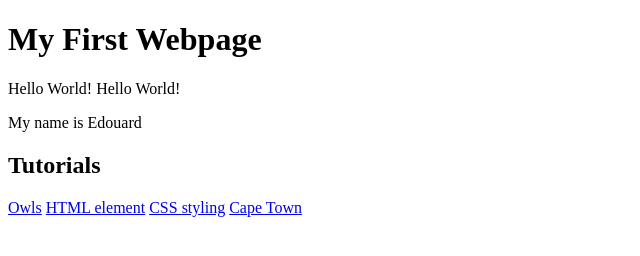
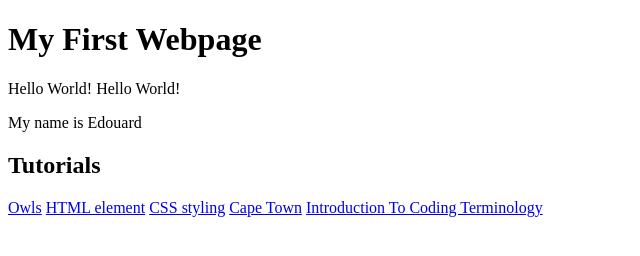
Before and after one commit to edoplo/edoplo.github.io, a plain HTML site: page index.html in a window 1280 px wide. Shown: the whole page, without its empty margins (0-640 px from the left). Drawn offline with Linux system fonts and the light colour scheme.

Commit message:
Add files via upload

```diff
--- a/index.html
+++ b/index.html
@@ -17,5 +17,6 @@
     <a href="https://codepen.io/edoplo/pen/MWWNYKz">HTML element</a>
     <a href="https://codepen.io/edoplo/pen/qBBeErO?editors=1100">CSS styling</a>
     <a href="https://codepen.io/edoplo/pen/LYENyMa">Cape Town</a>
+    <a href="https://codepen.io/edoplo/pen/ExaxyaW">Introduction To Coding Terminology</a>
   </body>
 </html>
```
